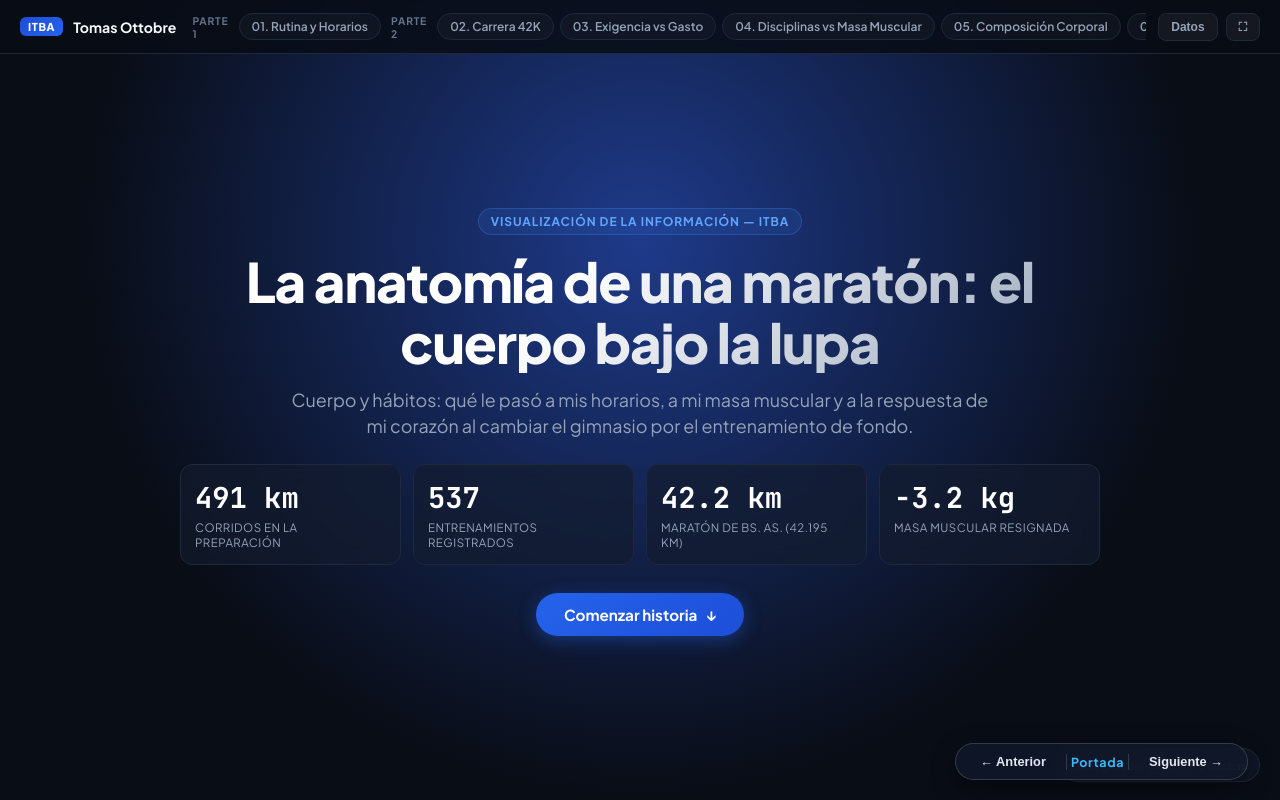
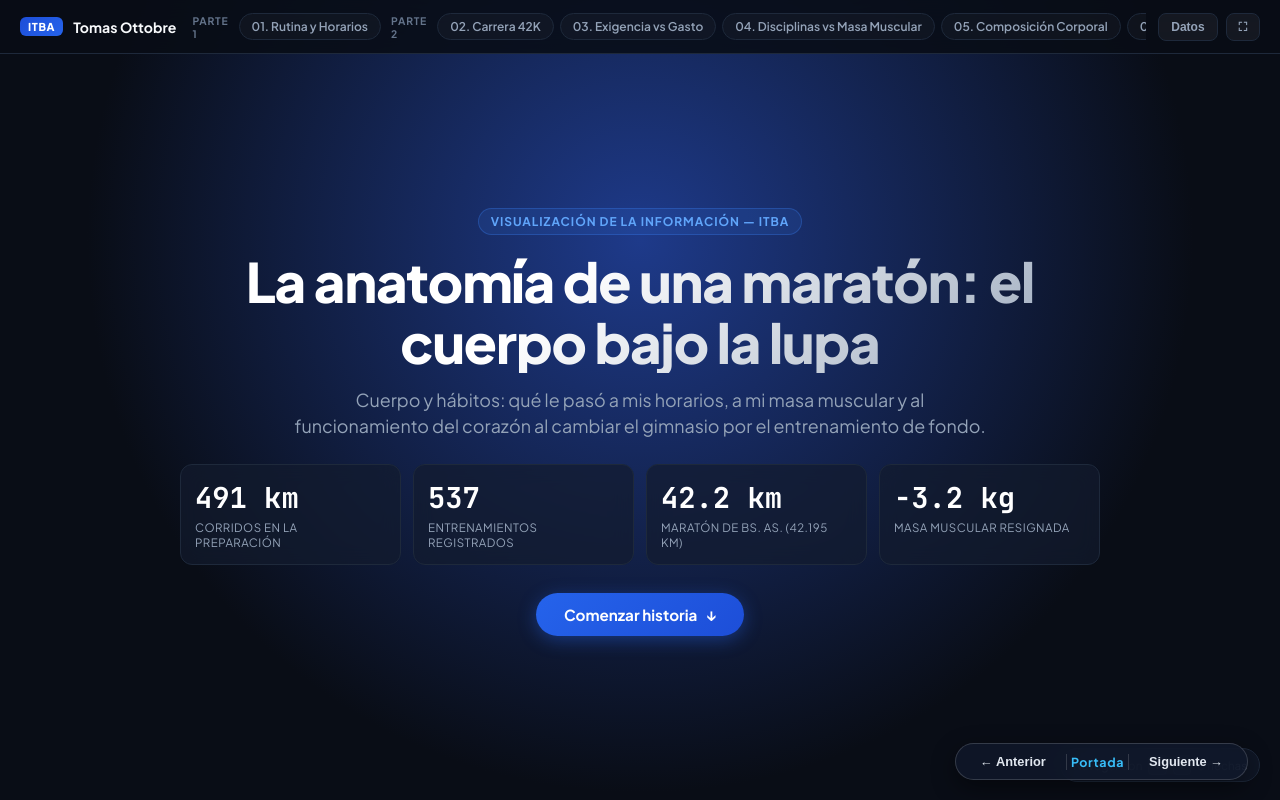
Before and after one commit to tottobre/infovis, a plain HTML site: page presentacion.html in a window 1280 px wide. Drawn offline with Linux system fonts and the light colour scheme.

Commit message:
Actualizar subtítulo: 'al funcionamiento del corazón'

```diff
--- a/presentacion.html
+++ b/presentacion.html
@@ -1092,7 +1092,7 @@
       </div>
       <h1 class="hero-title">La anatomía de una maratón: el cuerpo bajo la lupa</h1>
       <p class="hero-subtitle">
-        Cuerpo y hábitos: qué le pasó a mis horarios, a mi masa muscular y a la respuesta de mi corazón al cambiar el gimnasio por el entrenamiento de fondo.
+        Cuerpo y hábitos: qué le pasó a mis horarios, a mi masa muscular y al funcionamiento del corazón al cambiar el gimnasio por el entrenamiento de fondo.
       </p>
 
       <div class="stats-grid">
```
